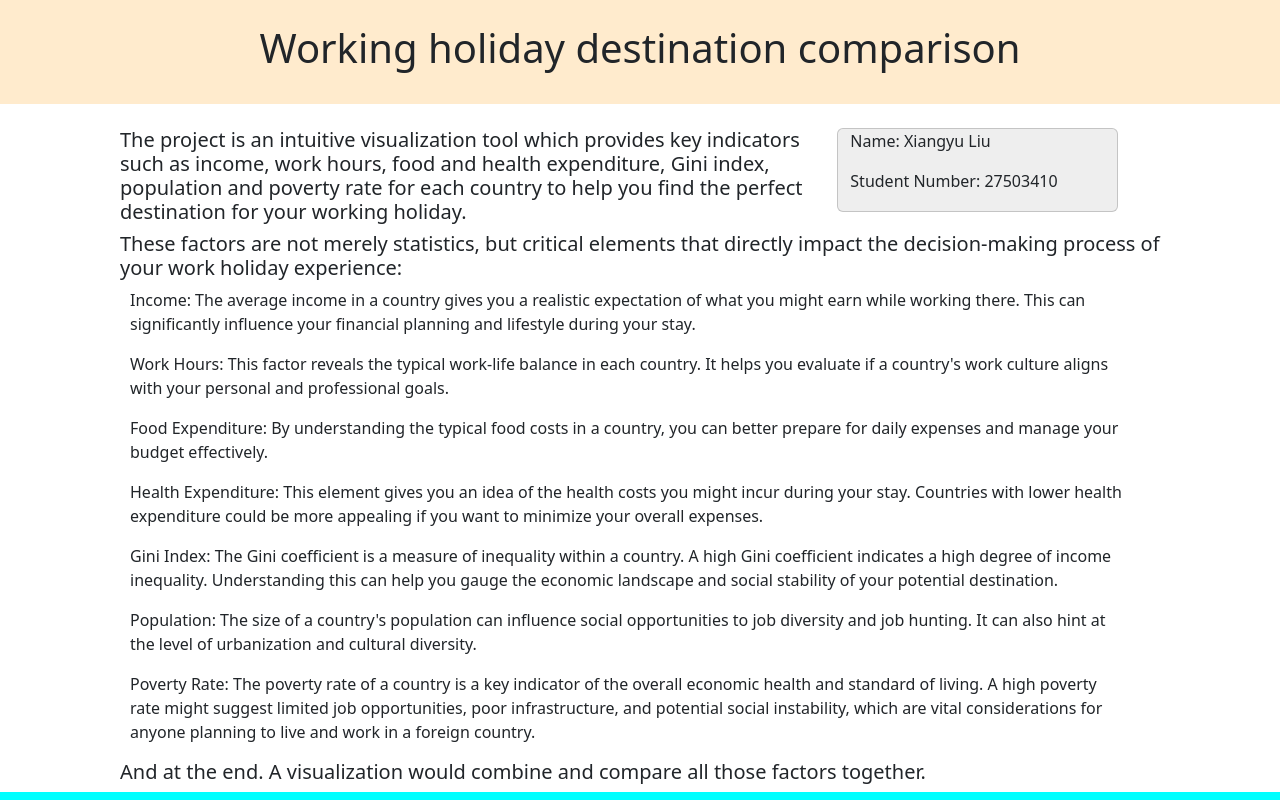
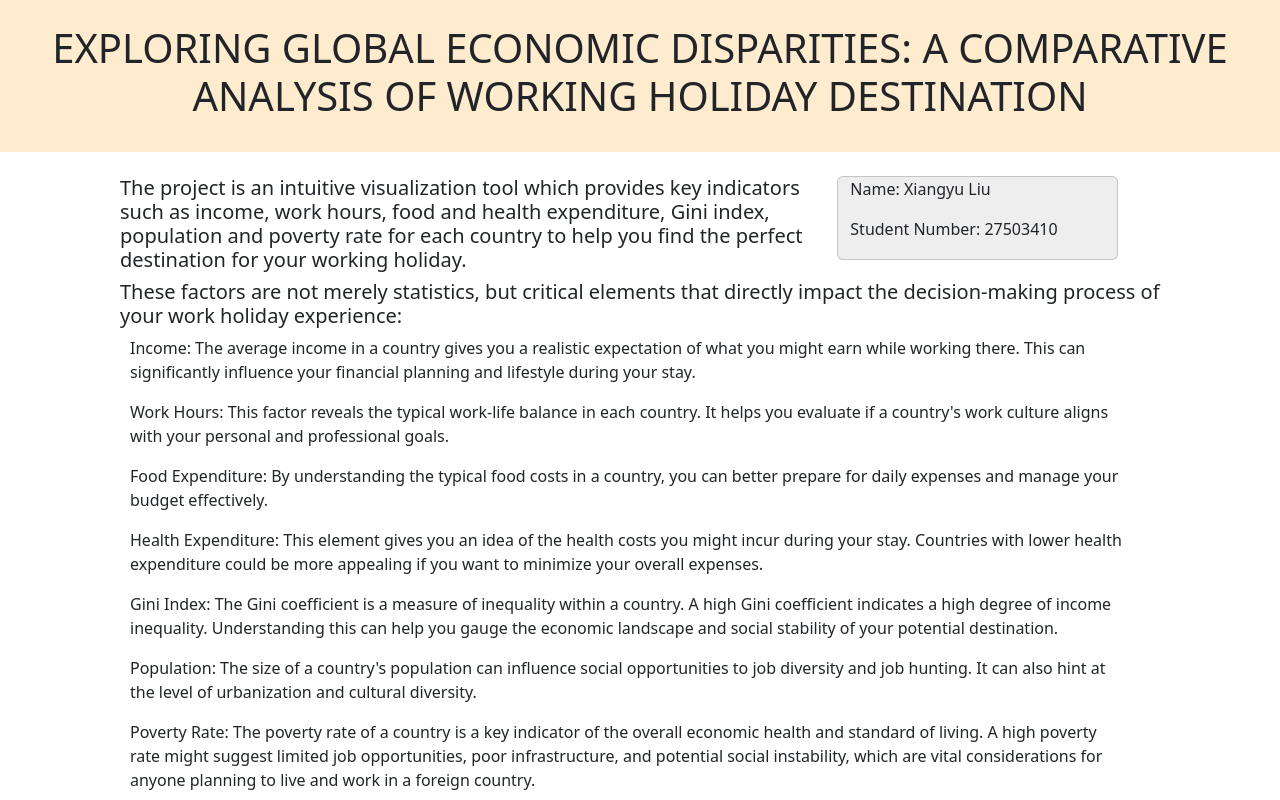
Before and after one commit to RosenbergLiu/WorkingHolidayVisualizationD3, a plain HTML site: page index.html in a window 1280 px wide. Shown: the top 800 px of the page. Drawn offline with nearby package versions, Linux system fonts and the light colour scheme; no server answers; a web font is replaced by a local one.

Commit message:
Update index.html

```diff
--- a/index.html
+++ b/index.html
@@ -27,7 +27,7 @@
 <body>
     <div style="background-color: blanchedalmond;">
         <br>
-        <h1 class="text-center">Working holiday destination comparison</h1>
+        <h1 class="text-center">EXPLORING GLOBAL ECONOMIC DISPARITIES: A COMPARATIVE ANALYSIS OF WORKING HOLIDAY DESTINATION</h1>
         <br>
     </div>
     <br>
```
